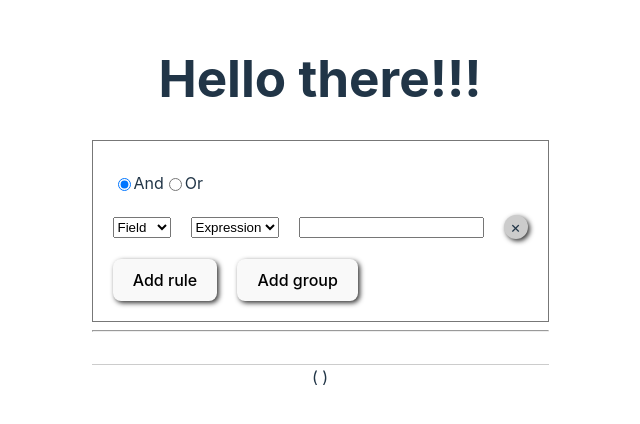
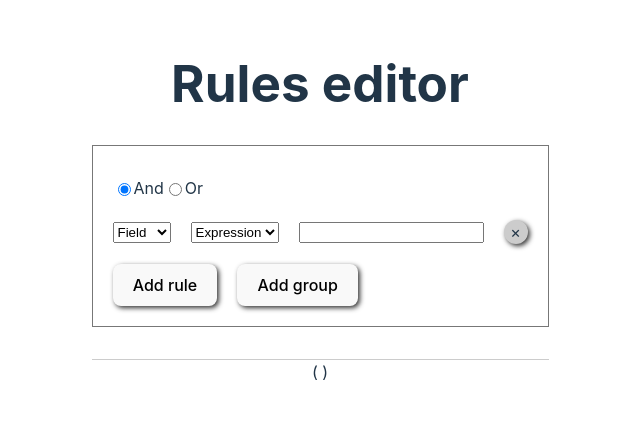
Before and after one commit to georgius1024/expression-builder, a React (Vite) app: page / in a window 1280 px wide. Shown: the part 198-622 px from the top of the page, without its empty margins (320-960 px from the left). Built offline with nearby package versions, Linux system fonts and the light colour scheme.

Commit message:
Proper expression generator

```diff
--- a/src/App.tsx
+++ b/src/App.tsx
@@ -6,14 +6,14 @@ import type {Group,  Rule, } from './types';
 import GroupEditor from './GroupEditor';
 
 function getRuleExpression(rule: Rule): string {
-  return `(${rule.field} ${rule.expression} ${rule.value})`;
+  return `${rule.field} ${rule.expression} ${rule.value}`;
 }
 
 function getGroupExpression(group: Group): string {
   return [
     ...group.rules.map(getRuleExpression),
-    ...group.groups.map(getGroupExpression).map(e => `(${e})`)
-  ].join(` ${group.operator} `)
+    ...group.groups.map(getGroupExpression)
+  ].map(e => `(${e})`).join(` ${group.operator} `)
 }
 
 function App() {
@@ -33,37 +33,10 @@ function App() {
     updateRoot(root);
   }, []);
   if (!root) return // Nothing to render without root
-  // const onUpdateRule: UpdateRuleEvent = (rule: Rule) => {
-  //   const updatedRules = root.rules.map(e =>
-  //     e.id === rule.id ? rule : e
-  //   );
-  //   const updated: Group = { ...root, rules: updatedRules };
-  //   updateRoot(updated);
-  //   console.log(rule);
-  // };
-
-  // const onAddRule: AddRuleEvent = () => {
-  //   const updatedRules = [...root.rules, {
-  //     id: nanoid(),
-  //     field: '',
-  //     expression: '',
-  //     value: ''
-  //   }]
-  //   const updated: Group = { ...root, rules: updatedRules };
-  //   updateRoot(updated);
-  // }
-
-  // const onRemoveRule: RemoveRuleEvent = (id: RuleId) => {
-  //   const updatedRules = root.rules.filter(e => e.id !== id);
-  //   const updated: Group = { ...root, rules: updatedRules };
-  //   updateRoot(updated);
-  // }
   return (
     <>
-      <h1>Hello there!!!</h1>
+      <h1>Rules editor</h1>
       <GroupEditor group={root} onUpdate={updateRoot} />
-      <hr/>
-
       <div className='expression'>
         {
           getGroupExpression(root)
```
